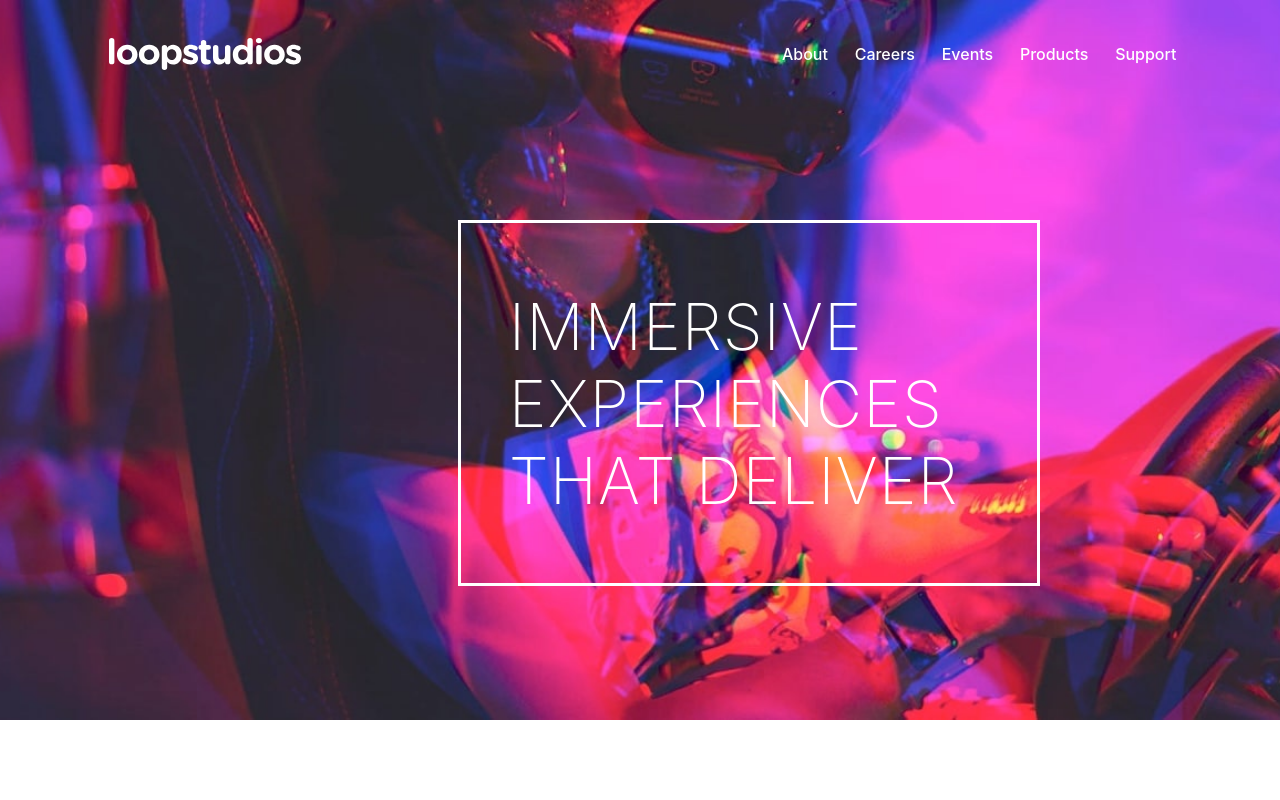
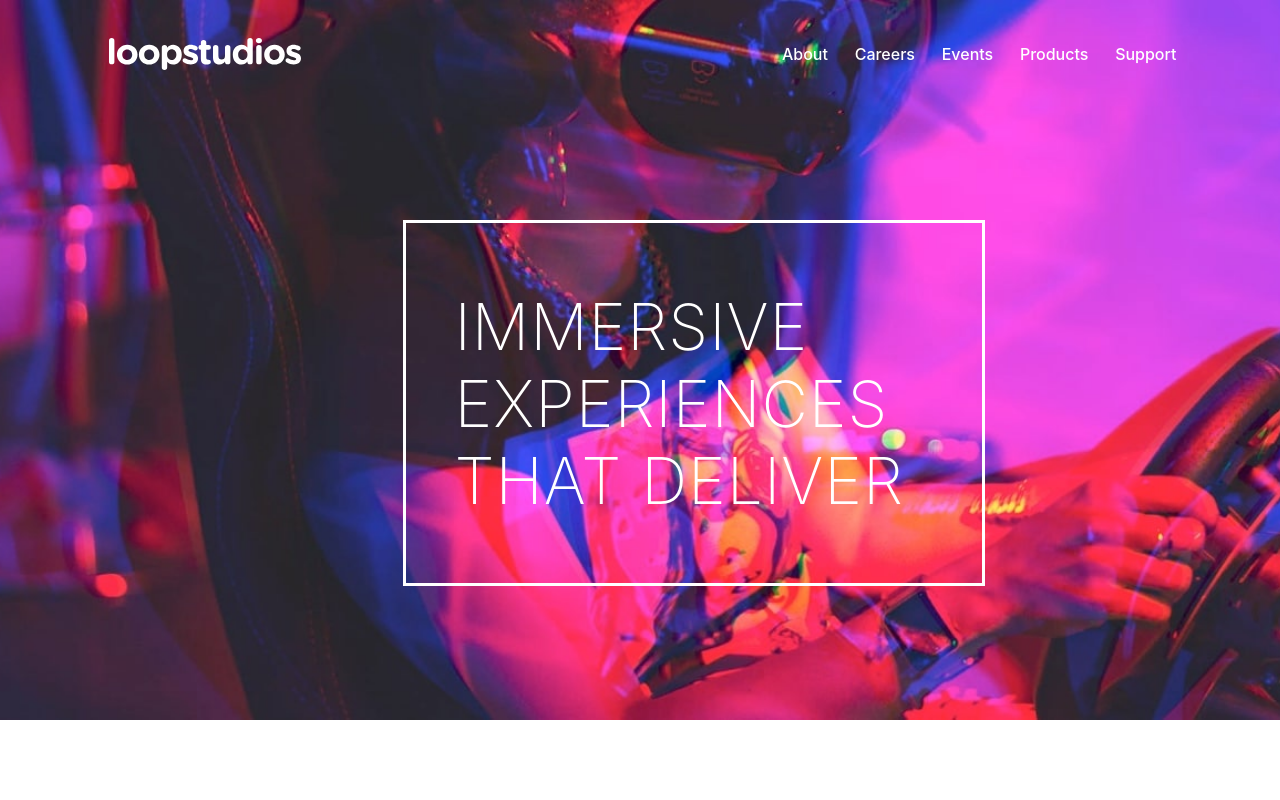
Before and after one commit to PranavPadmanabhan/Loopstudio-landingPage, a React (Create React App) app: page / in a window 1280 px wide. Shown: the top 800 px of the page. Built offline with nearby package versions, Linux system fonts and the light colour scheme; the HTML template or start-up script is replaced by a standard one.

Commit message:
new animation added

```diff
--- a/package.json
+++ b/package.json
@@ -1,5 +1,6 @@
 {
   "name": "loopstudio-landingpage",
+  "homepage": "http://PranavPadmanabhan.github.io/loopstudio-landingPage",
   "version": "0.1.0",
   "private": true,
   "dependencies": {
@@ -17,6 +18,8 @@
   "scripts": {
     "start": "react-scripts start",
     "build": "react-scripts build",
+    "predeploy": "npm run build",
+    "deploy": "gh-pages -d build",
     "test": "react-scripts test",
     "eject": "react-scripts eject"
   },
--- a/src/App.css
+++ b/src/App.css
@@ -3,11 +3,21 @@
 @keyframes box-animation {
   0%{
     width: 0;
-    left: 0;
+    height: 0;
   }
   100% {
     width: 45%;
-    left: 8.5%;
+    height: 50%;
+  }
+}
+@keyframes box-close-animation {
+  100%{
+    width: 0;
+    height: 0;
+  }
+  0% {
+    width: 45%;
+    height: 50%;
   }
 }
 @keyframes font-animation {
@@ -16,6 +26,16 @@
    opacity: 0;
   }
   100% {
+    font-size: 5vw;
+    opacity: 1;
+  }
+}
+@keyframes font-close-animation {
+  100%{
+   font-size: 0px;
+   opacity: 0;
+  }
+  0% {
     font-size: 5vw;
     opacity: 1;
   }
@@ -94,7 +114,7 @@
   height: 50%;
   border: 3px solid white;
   background-color: transparent;
-  /* margin-left: 8.5%; */
+  margin-left: 8.5%;
   margin-top: 7rem;
   justify-self: center;
   display: flex;
@@ -110,7 +130,7 @@
   height: 50%;
   border: 3px solid white;
   background-color: transparent;
-  /* margin-left: 8.5%; */
+  margin-left: 8.5%;
   margin-top: 7rem;
   justify-self: center;
   display: flex;
@@ -118,6 +138,8 @@
   align-items: flex-start;
   justify-content: center;
   position: relative;
+  animation: box-close-animation 400ms   linear forwards;
+  transition: 0.4s ease;
 }
 .box-title {
   font-size: 5vw;
@@ -138,6 +160,8 @@
   max-width: 80%;
   margin-left: 3rem;
   letter-spacing: 1px;
+  animation: font-close-animation 400ms  linear forwards;
+  transition: 0.4s ease ;
 
 }
 .section1 {
--- a/src/App.js
+++ b/src/App.js
@@ -35,7 +35,7 @@ function App() {
   })
   const secondIntersection = useIntersection(section2Ref,{
     root:null,
-    rootMargin:"0px",
+    rootMargin:"50px",
     threshold:1
   })
   const ThirdIntersection = useIntersection(section3Ref,{
@@ -45,7 +45,7 @@ function App() {
   })
   return (
     <div className="App">
-      <div className="header">
+      <div className="header" >
         <div className="nav-bar">
           <img src={logo} alt="logo" className="logo" />
           <div className="navbar-options">
```
